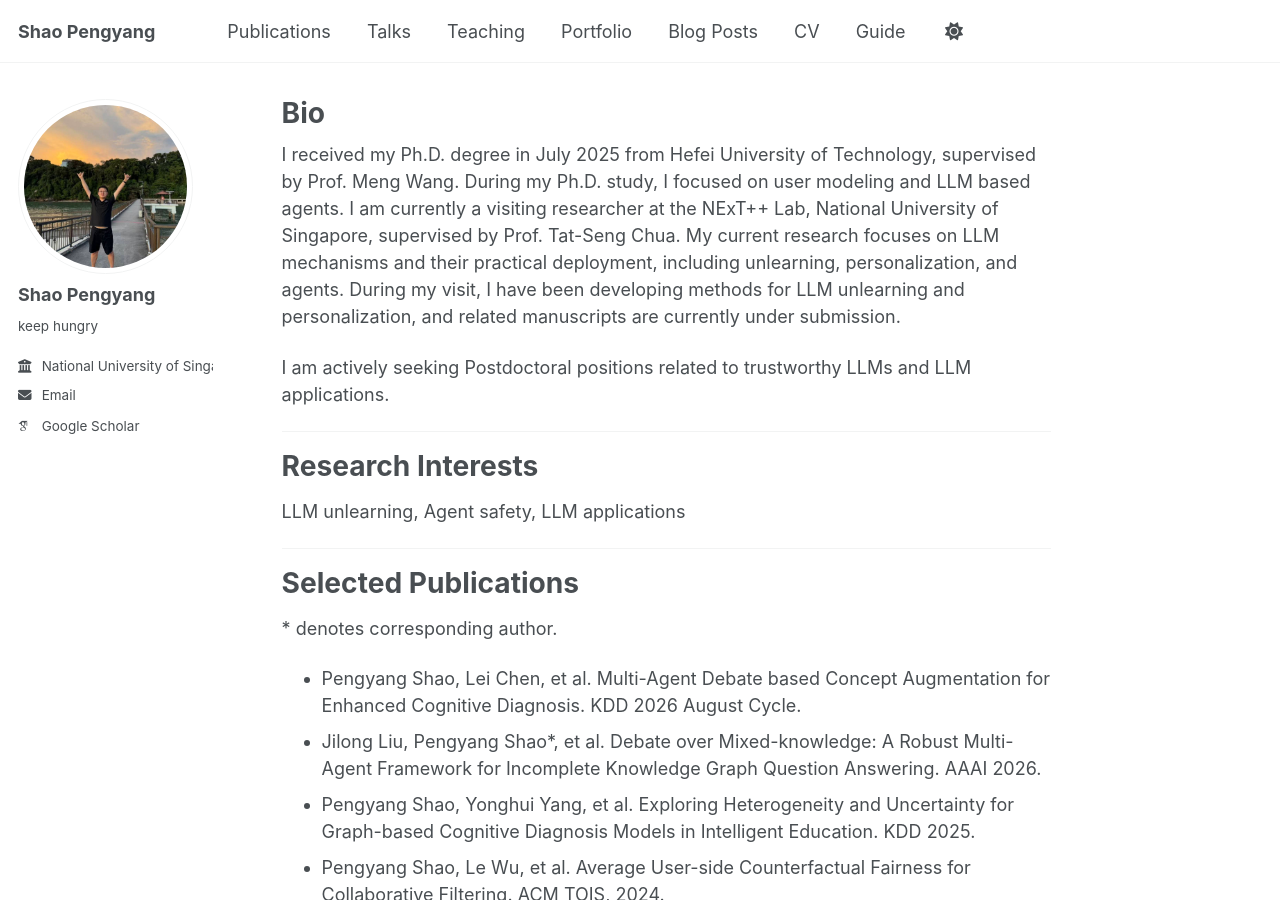
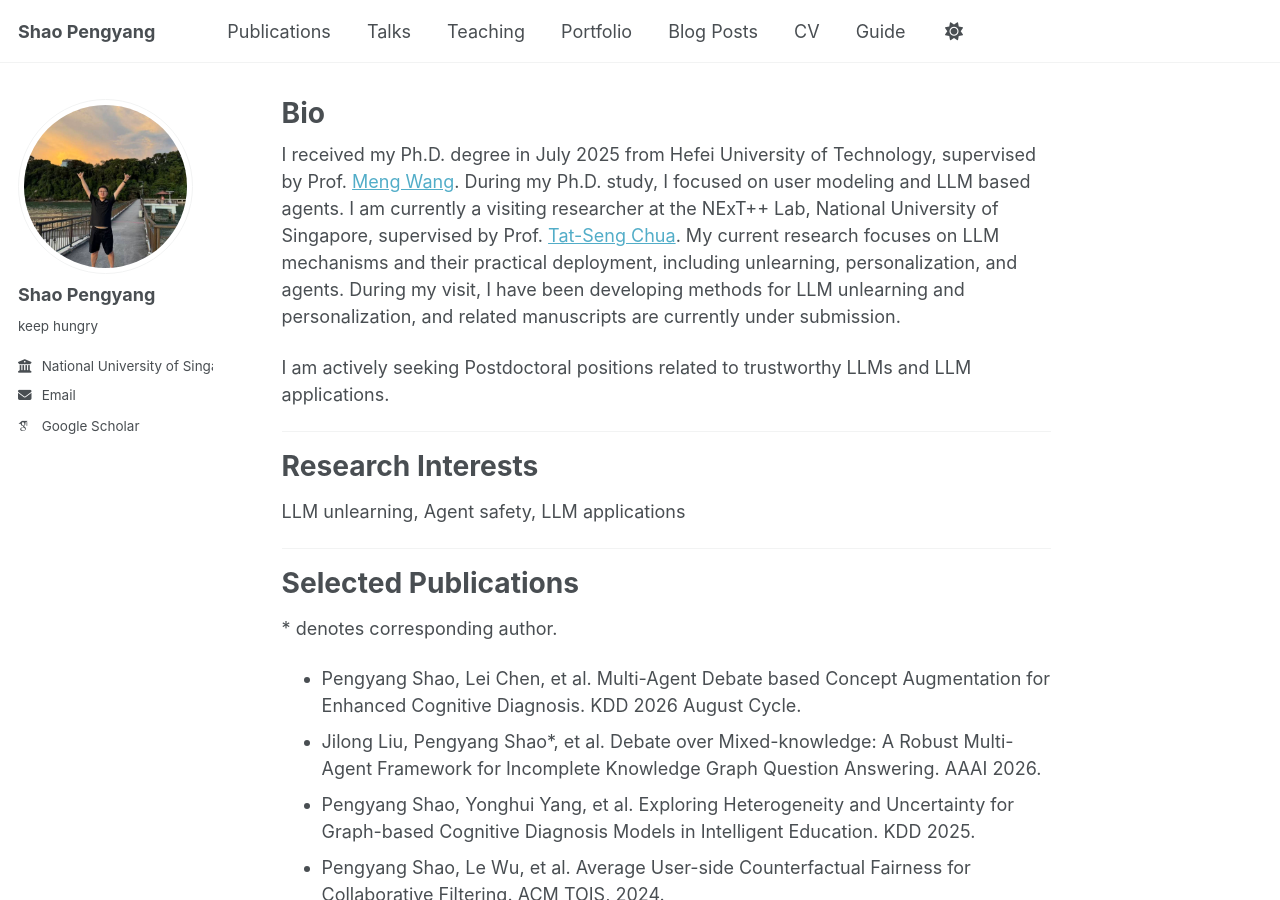
Before and after one commit to ShaoPengyang/ShaoPengyang.github.io, a Jekyll site: the page built from _pages/about.md, in a window 1280 px wide and 900 px high. Built offline with Jekyll 4.4.1, drawn with Linux system fonts in a browser that asks for light colours; some web fonts are replaced; a script bundle is joined from its source files by our own code; library files that are not in the unit come from our copies; part of the change alters nothing that is shown.

```diff
--- a/_pages/about.md
+++ b/_pages/about.md
@@ -7,7 +7,7 @@ redirect_from:
   - /about.html
 ---
 
-I received my Ph.D. degree in July 2025 from Hefei University of Technology, supervised by Prof. Meng Wang. During my Ph.D. study, I focused on user modeling and LLM based agents. I am currently a visiting researcher at the NExT++ Lab, National University of Singapore, supervised by Prof. Tat-Seng Chua. My current research focuses on LLM mechanisms and their practical deployment, including unlearning, personalization, and agents. During my visit, I have been developing methods for LLM unlearning and personalization, and related manuscripts are currently under submission.
+I received my Ph.D. degree in July 2025 from Hefei University of Technology, supervised by Prof. [Meng Wang](https://scholar.google.com/citations?user=rHagaaIAAAAJ). During my Ph.D. study, I focused on user modeling and LLM based agents. I am currently a visiting researcher at the NExT++ Lab, National University of Singapore, supervised by Prof. [Tat-Seng Chua](https://scholar.google.com/citations?user=3kz6GDEAAAAJ). My current research focuses on LLM mechanisms and their practical deployment, including unlearning, personalization, and agents. During my visit, I have been developing methods for LLM unlearning and personalization, and related manuscripts are currently under submission.
 
 I am actively seeking Postdoctoral positions related to trustworthy LLMs and LLM applications.
 
```
